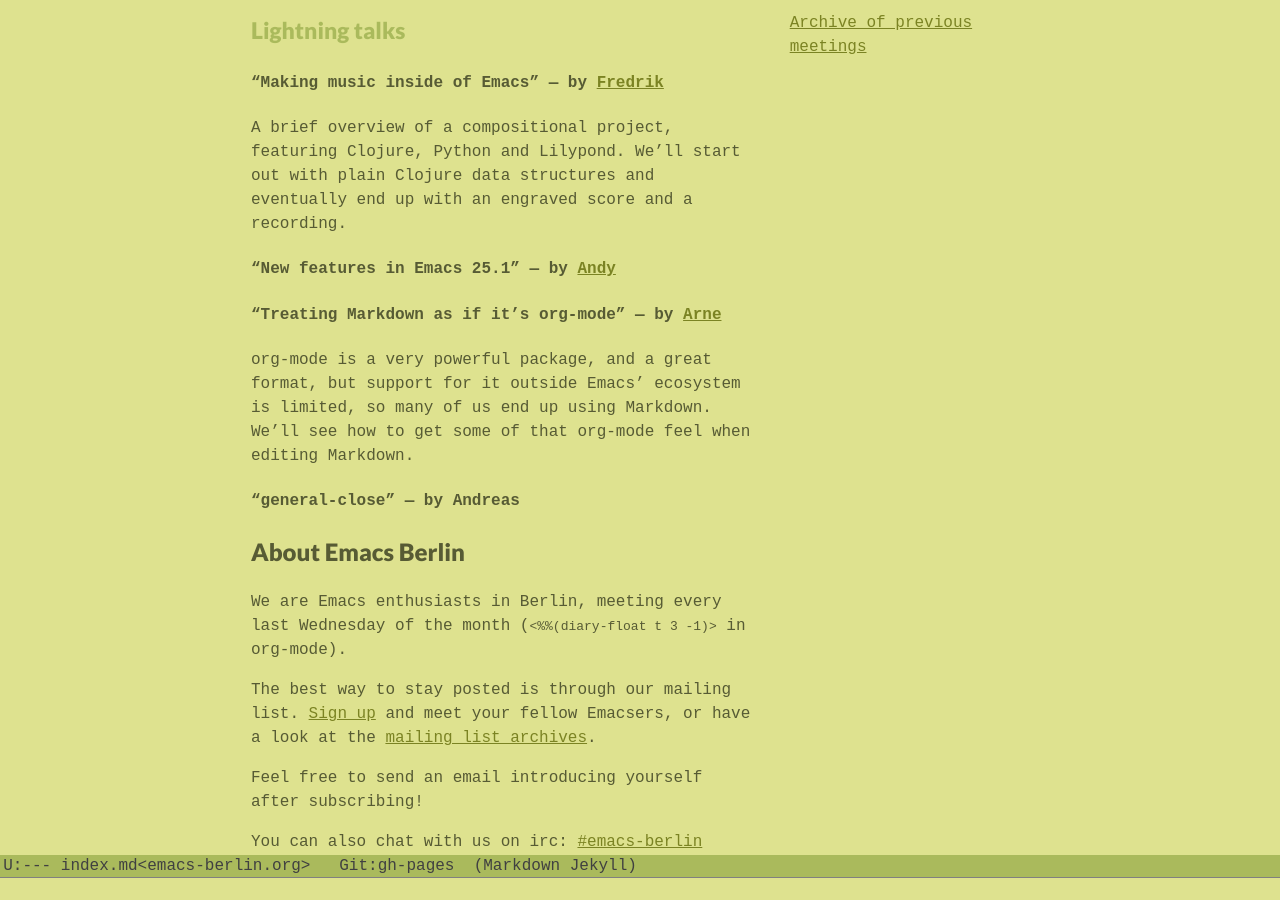
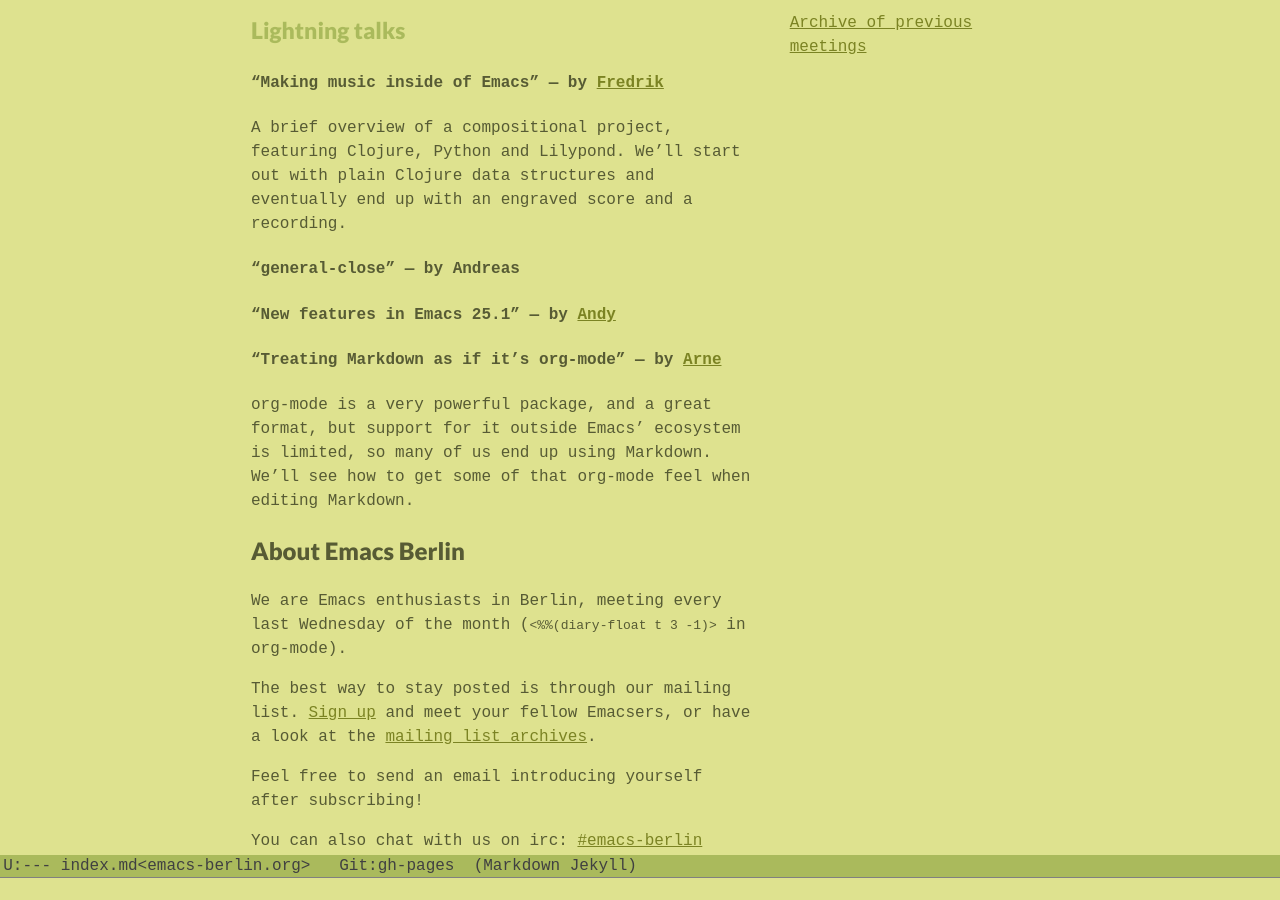
Before and after one commit to emacs-berlin/emacs-berlin.org, a Jekyll site: the page built from index.md, in a window 1280 px wide and 900 px high, scrolled down 957 px. Built offline with Jekyll 4.4.1, drawn with Linux system fonts in a browser that asks for light colours.

```diff
--- a/index.md
+++ b/index.md
@@ -36,13 +36,13 @@
 
 A brief overview of a compositional project, featuring Clojure, Python and Lilypond. We'll start out with plain Clojure data structures and eventually end up with an engraved score and a recording.
 
+#### "general-close" — by Andreas
+
 #### "New features in Emacs 25.1" — by [Andy](https://twitter.com/pxlpnk)
 
 #### "Treating Markdown as if it's org-mode" — by [Arne](https://twitter.com/plexus)
 
 org-mode is a very powerful package, and a great format, but support for it outside Emacs' ecosystem is limited, so many of us end up using Markdown. We'll see how to get some of that org-mode feel when editing Markdown.
-
-#### "general-close" — by Andreas
 
 
 ## About Emacs Berlin
```
